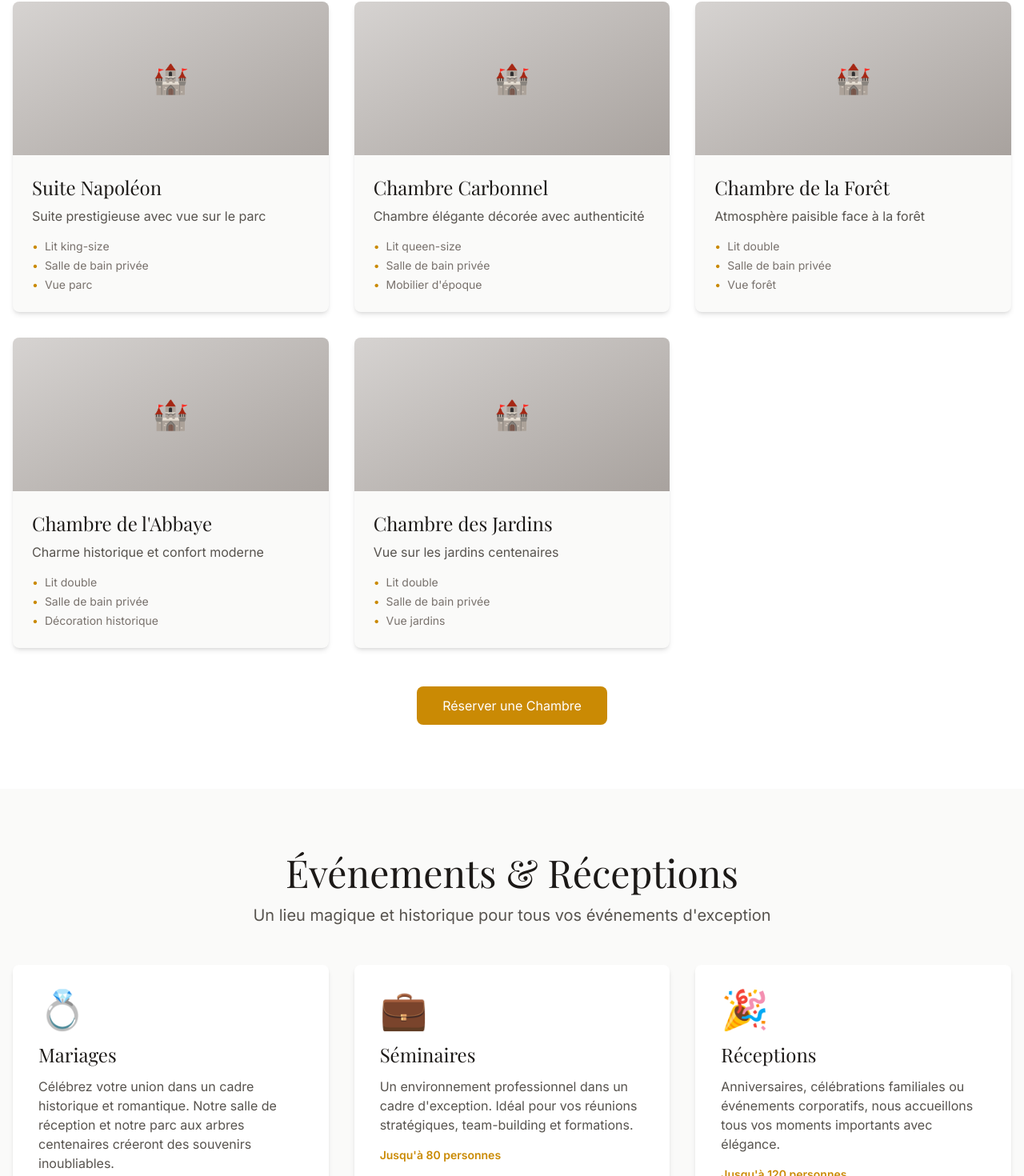
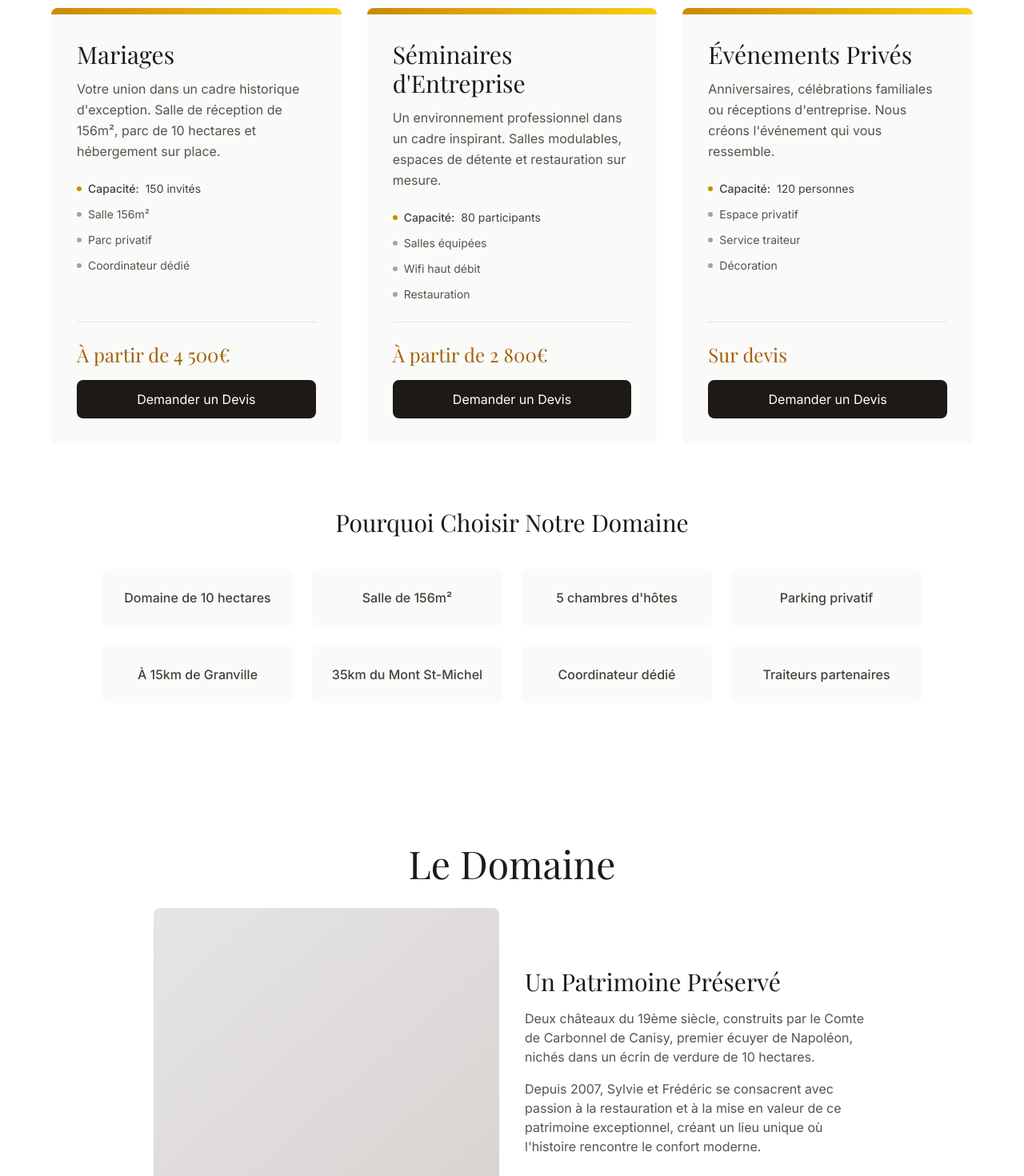
Before and after one commit to OpenTeo/chateau-lucerne, a Next.js app: page / in a window 1280 px wide. Shown: the part 1312-2782 px from the top of the page at 80% size. Built offline with nearby package versions, Linux system fonts and the light colour scheme; a web font is replaced by a local one.

Commit message:
Refonte PRO: focus événementiel + prix réels + design minimaliste

```diff
--- a/app/page.tsx
+++ b/app/page.tsx
@@ -13,9 +13,9 @@ export default function Home() {
       <Header />
       <Hero />
       <About />
-      <Rooms />
       <Events />
       <Domain />
+      <Rooms />
       <Contact />
       <Footer />
     </main>
--- a/components/Events.tsx
+++ b/components/Events.tsx
@@ -3,87 +3,109 @@ export default function Events() {
     {
       title: "Mariages",
       description:
-        "Célébrez votre union dans un cadre historique et romantique. Notre salle de réception et notre parc aux arbres centenaires créeront des souvenirs inoubliables.",
-      icon: "💍",
-      capacity: "Jusqu'à 150 personnes",
+        "Votre union dans un cadre historique d'exception. Salle de réception de 156m², parc de 10 hectares et hébergement sur place.",
+      capacity: "150 invités",
+      price: "À partir de 4 500€",
+      includes: ["Salle 156m²", "Parc privatif", "Coordinateur dédié"],
     },
     {
-      title: "Séminaires",
+      title: "Séminaires d'Entreprise",
       description:
-        "Un environnement professionnel dans un cadre d'exception. Idéal pour vos réunions stratégiques, team-building et formations.",
-      icon: "💼",
-      capacity: "Jusqu'à 80 personnes",
+        "Un environnement professionnel dans un cadre inspirant. Salles modulables, espaces de détente et restauration sur mesure.",
+      capacity: "80 participants",
+      price: "À partir de 2 800€",
+      includes: ["Salles équipées", "Wifi haut débit", "Restauration"],
     },
     {
-      title: "Réceptions",
+      title: "Événements Privés",
       description:
-        "Anniversaires, célébrations familiales ou événements corporatifs, nous accueillons tous vos moments importants avec élégance.",
-      icon: "🎉",
-      capacity: "Jusqu'à 120 personnes",
+        "Anniversaires, célébrations familiales ou réceptions d'entreprise. Nous créons l'événement qui vous ressemble.",
+      capacity: "120 personnes",
+      price: "Sur devis",
+      includes: ["Espace privatif", "Service traiteur", "Décoration"],
     },
   ];
 
   return (
-    <section id="events" className="py-20 bg-stone-50">
+    <section id="events" className="py-24 bg-white">
       <div className="container mx-auto px-4">
-        <div className="text-center mb-12">
-          <h2 className="font-serif text-4xl md:text-5xl mb-4 text-stone-900">
-            Événements & Réceptions
+        <div className="text-center mb-16">
+          <h2 className="font-serif text-5xl mb-4 text-stone-900">
+            Vos Événements d'Exception
           </h2>
           <p className="text-xl text-stone-600 max-w-2xl mx-auto">
-            Un lieu magique et historique pour tous vos événements d'exception
+            Un lieu unique en Normandie pour créer des souvenirs inoubliables
           </p>
         </div>
 
-        <div className="grid md:grid-cols-3 gap-8 mb-12">
+        <div className="grid md:grid-cols-3 gap-8 max-w-6xl mx-auto">
           {eventTypes.map((event, index) => (
             <div
               key={index}
-              className="bg-white p-8 rounded-lg shadow-md hover:shadow-xl transition-shadow"
+              className="bg-stone-50 rounded-lg overflow-hidden hover:shadow-2xl transition-all duration-300 flex flex-col"
             >
-              <div className="text-5xl mb-4">{event.icon}</div>
-              <h3 className="font-serif text-2xl mb-3 text-stone-900">
-                {event.title}
-              </h3>
-              <p className="text-stone-600 mb-4">{event.description}</p>
-              <p className="text-sm text-gold-600 font-semibold">
-                {event.capacity}
-              </p>
+              <div className="h-2 bg-gradient-to-r from-gold-600 to-gold-400" />
+
+              <div className="p-8 flex-1 flex flex-col">
+                <h3 className="font-serif text-3xl mb-3 text-stone-900">
+                  {event.title}
+                </h3>
+
+                <p className="text-stone-600 mb-6 leading-relaxed">
+                  {event.description}
+                </p>
+
+                <div className="space-y-3 mb-6">
+                  <div className="flex items-center gap-2 text-sm text-stone-700">
+                    <span className="w-1.5 h-1.5 bg-gold-600 rounded-full" />
+                    <span className="font-medium">Capacité:</span> {event.capacity}
+                  </div>
+
+                  {event.includes.map((item, idx) => (
+                    <div key={idx} className="flex items-center gap-2 text-sm text-stone-600">
+                      <span className="w-1.5 h-1.5 bg-stone-400 rounded-full" />
+                      {item}
+                    </div>
+                  ))}
+                </div>
+
+                <div className="mt-auto pt-6 border-t border-stone-200">
+                  <p className="text-2xl font-serif text-gold-700 mb-4">
+                    {event.price}
+                  </p>
+                  <a
+                    href="#contact"
+                    className="block text-center px-6 py-3 bg-stone-900 hover:bg-stone-800 text-white rounded-lg transition-colors"
+                  >
+                    Demander un Devis
+                  </a>
+                </div>
+              </div>
             </div>
           ))}
         </div>
 
-        {/* Features */}
-        <div className="bg-white rounded-lg shadow-md p-8">
-          <h3 className="font-serif text-3xl mb-6 text-center text-stone-900">
-            Nos Atouts
+        {/* Atouts */}
+        <div className="mt-20 max-w-5xl mx-auto">
+          <h3 className="font-serif text-3xl mb-10 text-center text-stone-900">
+            Pourquoi Choisir Notre Domaine
           </h3>
-          <div className="grid md:grid-cols-2 lg:grid-cols-4 gap-6">
+          <div className="grid md:grid-cols-4 gap-6">
             {[
-              { icon: "🏰", label: "Domaine historique" },
-              { icon: "🌳", label: "Parc de 10 hectares" },
-              { icon: "🍽️", label: "Salle de réception" },
-              { icon: "🅿️", label: "Parking privatif" },
-              { icon: "🛏️", label: "5 chambres d'hôtes" },
-              { icon: "📸", label: "Décors exceptionnels" },
-              { icon: "🎨", label: "Personnalisation" },
-              { icon: "🤝", label: "Accompagnement sur-mesure" },
+              { label: "Domaine de 10 hectares" },
+              { label: "Salle de 156m²" },
+              { label: "5 chambres d'hôtes" },
+              { label: "Parking privatif" },
+              { label: "À 15km de Granville" },
+              { label: "35km du Mont St-Michel" },
+              { label: "Coordinateur dédié" },
+              { label: "Traiteurs partenaires" },
             ].map((feature, idx) => (
-              <div key={idx} className="flex flex-col items-center text-center">
-                <div className="text-4xl mb-2">{feature.icon}</div>
-                <p className="text-stone-700">{feature.label}</p>
+              <div key={idx} className="text-center py-6 bg-stone-50 rounded-lg">
+                <p className="text-stone-700 font-medium">{feature.label}</p>
               </div>
             ))}
           </div>
-        </div>
-
-        <div className="text-center mt-12">
-          <a
-            href="#contact"
-            className="inline-block px-8 py-3 bg-gold-600 hover:bg-gold-700 text-white rounded-lg transition-colors"
-          >
-            Demander un Devis
-          </a>
         </div>
       </div>
     </section>
--- a/components/Rooms.tsx
+++ b/components/Rooms.tsx
@@ -2,77 +2,96 @@ export default function Rooms() {
   const rooms = [
     {
       name: "Suite Napoléon",
-      description: "Suite prestigieuse avec vue sur le parc",
-      features: ["Lit king-size", "Salle de bain privée", "Vue parc"],
+      description: "Suite prestige avec vue sur le parc",
+      features: ["Lit king-size", "Salle de bain privée", "35m²"],
+      price: "180€",
     },
     {
       name: "Chambre Carbonnel",
-      description: "Chambre élégante décorée avec authenticité",
-      features: ["Lit queen-size", "Salle de bain privée", "Mobilier d'époque"],
+      description: "Élégance et authenticité",
+      features: ["Lit queen-size", "Salle de bain privée", "28m²"],
+      price: "150€",
     },
     {
       name: "Chambre de la Forêt",
-      description: "Atmosphère paisible face à la forêt",
-      features: ["Lit double", "Salle de bain privée", "Vue forêt"],
+      description: "Atmosphère paisible",
+      features: ["Lit double", "Salle de bain privée", "25m²"],
+      price: "140€",
     },
     {
       name: "Chambre de l'Abbaye",
-      description: "Charme historique et confort moderne",
-      features: ["Lit double", "Salle de bain privée", "Décoration historique"],
+      description: "Charme historique",
+      features: ["Lit double", "Salle de bain privée", "25m²"],
+      price: "140€",
     },
     {
       name: "Chambre des Jardins",
-      description: "Vue sur les jardins centenaires",
-      features: ["Lit double", "Salle de bain privée", "Vue jardins"],
+      description: "Vue sur les jardins",
+      features: ["Lit double", "Salle de bain privée", "25m²"],
+      price: "140€",
     },
   ];
 
   return (
-    <section id="rooms" className="py-20 bg-white">
+    <section id="rooms" className="py-24 bg-stone-50">
       <div className="container mx-auto px-4">
-        <div className="text-center mb-12">
-          <h2 className="font-serif text-4xl md:text-5xl mb-4 text-stone-900">
-            Nos Chambres d'Hôtes
+        <div className="text-center mb-16">
+          <h2 className="font-serif text-5xl mb-4 text-stone-900">
+            Hébergement sur Place
           </h2>
           <p className="text-xl text-stone-600 max-w-2xl mx-auto">
-            Cinq chambres d'exception restaurées avec soin, alliant charme
-            historique et confort moderne
+            Cinq chambres d'hôtes de charme pour prolonger votre événement
           </p>
         </div>
 
-        <div className="grid md:grid-cols-2 lg:grid-cols-3 gap-8">
+        <div className="grid md:grid-cols-2 lg:grid-cols-3 gap-8 max-w-6xl mx-auto">
           {rooms.map((room, index) => (
             <div
               key={index}
-              className="bg-stone-50 rounded-lg overflow-hidden shadow-md hover:shadow-xl transition-shadow group"
+              className="bg-white rounded-lg overflow-hidden hover:shadow-xl transition-shadow"
             >
-              <div className="h-48 bg-gradient-to-br from-stone-300 to-stone-400 flex items-center justify-center group-hover:scale-105 transition-transform duration-300">
-                <span className="text-4xl">🏰</span>
-              </div>
+              <div className="h-48 bg-gradient-to-br from-stone-200 to-stone-100" />
+
               <div className="p-6">
                 <h3 className="font-serif text-2xl mb-2 text-stone-900">
                   {room.name}
                 </h3>
                 <p className="text-stone-600 mb-4">{room.description}</p>
-                <ul className="space-y-1">
+
+                <ul className="space-y-1.5 mb-6">
                   {room.features.map((feature, idx) => (
-                    <li key={idx} className="text-sm text-stone-500 flex items-center gap-2">
-                      <span className="text-gold-600">•</span>
+                    <li key={idx} className="text-sm text-stone-600 flex items-center gap-2">
+                      <span className="w-1 h-1 bg-stone-400 rounded-full" />
                       {feature}
                     </li>
                   ))}
                 </ul>
+
+                <div className="flex items-center justify-between pt-4 border-t border-stone-200">
+                  <span className="text-2xl font-serif text-gold-700">
+                    {room.price}<span className="text-lg text-stone-500">/nuit</span>
+                  </span>
+                  <a
+                    href="#contact"
+                    className="px-5 py-2 bg-stone-900 hover:bg-stone-800 text-white text-sm rounded-lg transition-colors"
+                  >
+                    Réserver
+                  </a>
+                </div>
               </div>
             </div>
           ))}
         </div>
 
         <div className="text-center mt-12">
+          <p className="text-stone-600 mb-4">
+            * Tarifs dégressifs pour réservation groupée lors d'événements
+          </p>
           <a
             href="#contact"
             className="inline-block px-8 py-3 bg-gold-600 hover:bg-gold-700 text-white rounded-lg transition-colors"
           >
-            Réserver une Chambre
+            Demander un Forfait Groupe
           </a>
         </div>
       </div>
```
Also changed, not shown: components/Domain.tsx (+2 -12 lines), components/Hero.tsx (+9 -10 lines).
